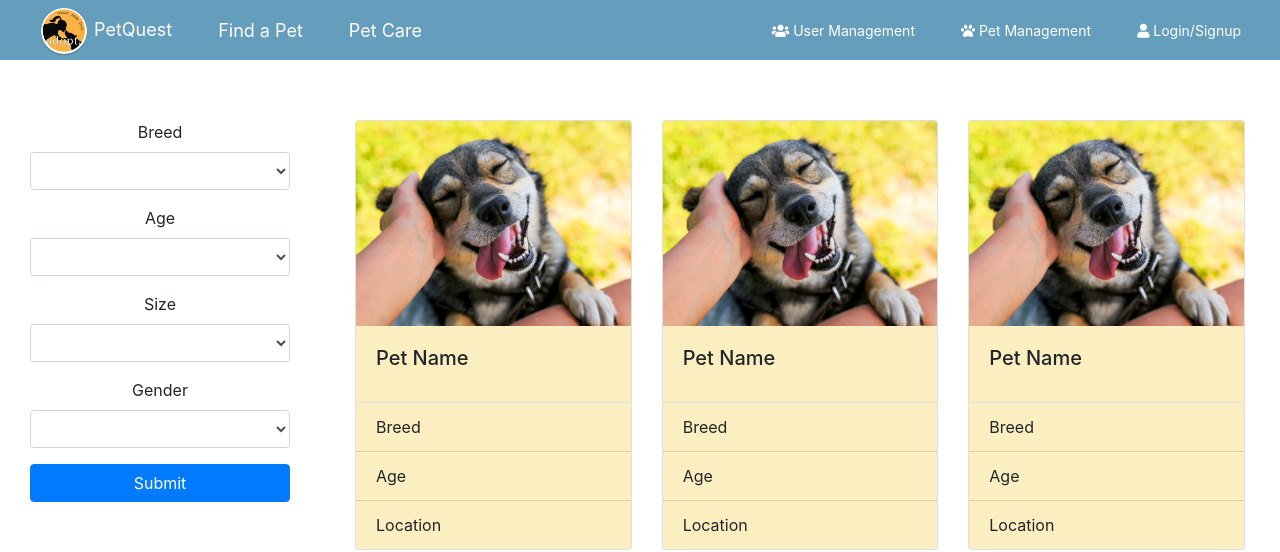
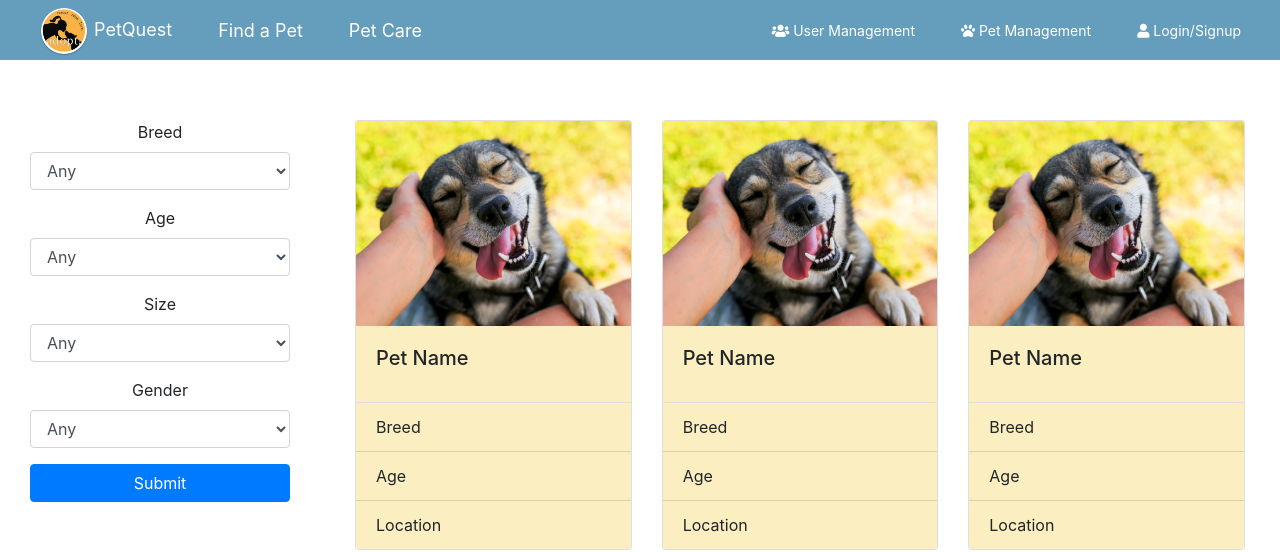
Before and after one commit to koreylo9/PetQuestTest, an Angular app in the folder petquest/: page /cat-search in a window 1280 px wide. Shown: the top 552 px of the page. Built offline with nearby package versions, Linux system fonts and the light colour scheme.

Commit message:
gave select options default values of any

```diff
--- a/petquest/src/app/pet-search/pet-search.component.html
+++ b/petquest/src/app/pet-search/pet-search.component.html
@@ -12,7 +12,7 @@
             name="breed"
             [(ngModel)]="model.breed"
           >
-            <option>Any</option>
+            <option value="any">Any</option>
             <option *ngFor="let breed of Breeds" [value]="breed">
               {{ breed }}
             </option>
@@ -26,7 +26,7 @@
             name="age"
             [(ngModel)]="model.age"
           >
-            <option>Any</option>
+            <option value="any">Any</option>
             <option *ngIf="href === '/pet-search'">Puppy</option>
             <option *ngIf="href === '/cat-search'">Kitten</option>
             <option>Young</option>
@@ -42,7 +42,7 @@
             name="size"
             [(ngModel)]="model.size"
           >
-            <option>Any</option>
+            <option value="any">Any</option>
             <option>Small</option>
             <option>Medium</option>
             <option>Large</option>
@@ -57,7 +57,7 @@
             name="gender"
             [(ngModel)]="model.gender"
           >
-            <option>Any</option>
+            <option value="any">Any</option>
             <option>Male</option>
             <option>Female</option>
           </select>
--- a/petquest/src/app/pet-search/pet-search.component.ts
+++ b/petquest/src/app/pet-search/pet-search.component.ts
@@ -29,6 +29,10 @@ export class PetSearchComponent implements OnInit {
   href  = '';
 
   ngOnInit(): void {
+    this.model.breed = 'any';
+    this.model.age = 'any';
+    this.model.gender = 'any';
+    this.model.size = 'any';
     this.href = this.router.url;
     console.log(this.href);
   }
```
